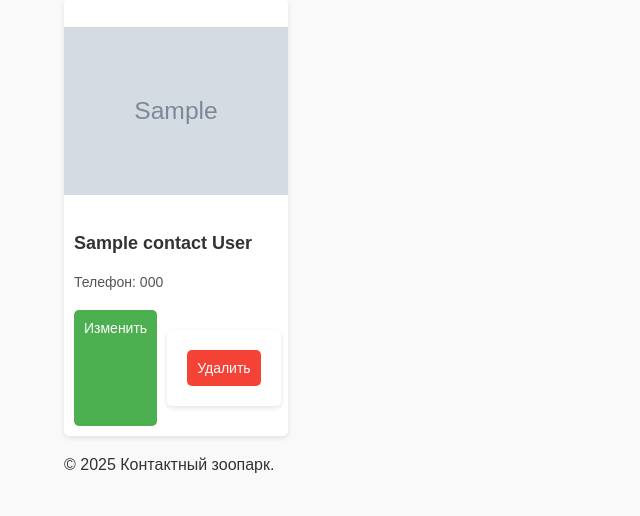
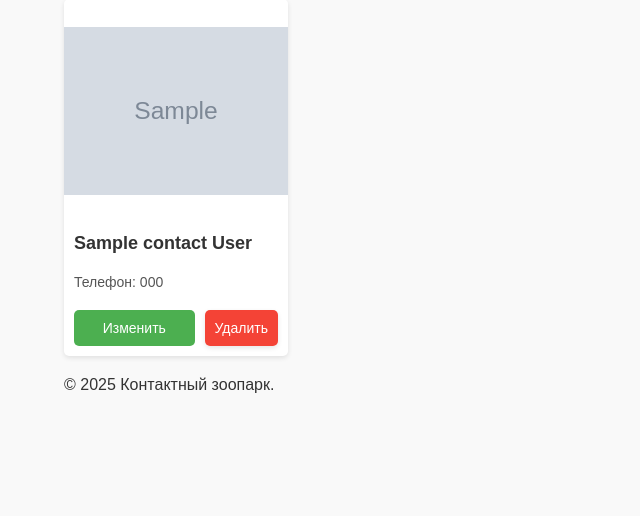
Before and after one commit to romka201616/ContactZoo, a Flask app: template templates/search_results.html in a window 1280 px wide. Shown: the part 284-800 px from the top of the page, without its empty margins (0-640 px from the left). Run offline with Flask 3, Linux system fonts and the light colour scheme; the template is opened without the code that fills it: most values are stand-ins (such as "Sample title", 1, 10 or a date in 2020); grey boxes marked "Sample" are stand-in pictures.

Commit message:
fix delete button in search

```diff
--- a/templates/search_results.html
+++ b/templates/search_results.html
@@ -16,7 +16,7 @@
                 <p>Телефон: {{ contact['phone'] }}</p>
                 <div class="actions">
                     <a href="{{ url_for('edit_contact', id=contact['id']) }}" class="btn">Изменить</a>
-                    <form method="POST" action="{{ url_for('delete_contact', id=contact['id']) }}">
+                    <form class="delete-button" method="POST" action="{{ url_for('delete_contact', id=contact['id']) }}">
                         <button type="submit" class="delete-button">Удалить</button>
                     </form>
                 </div>
```
